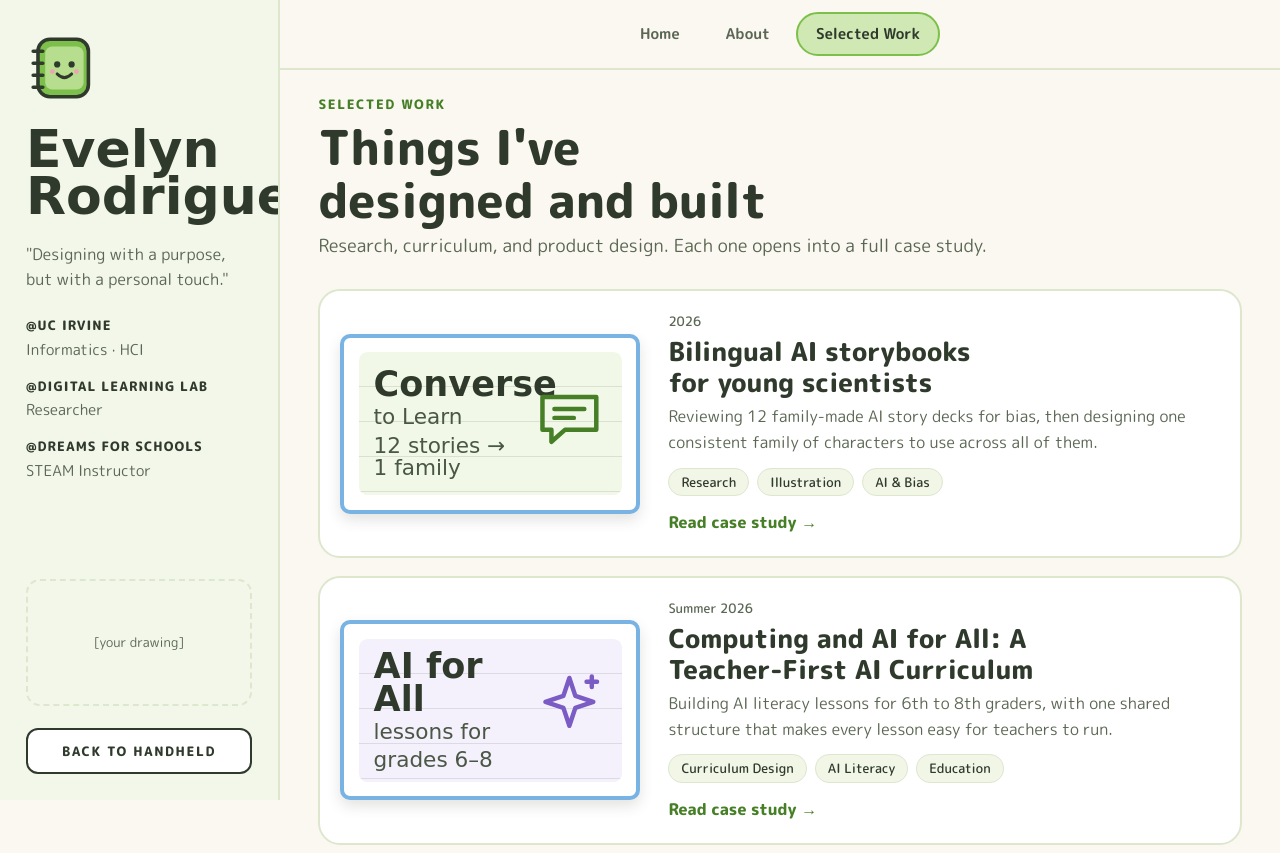
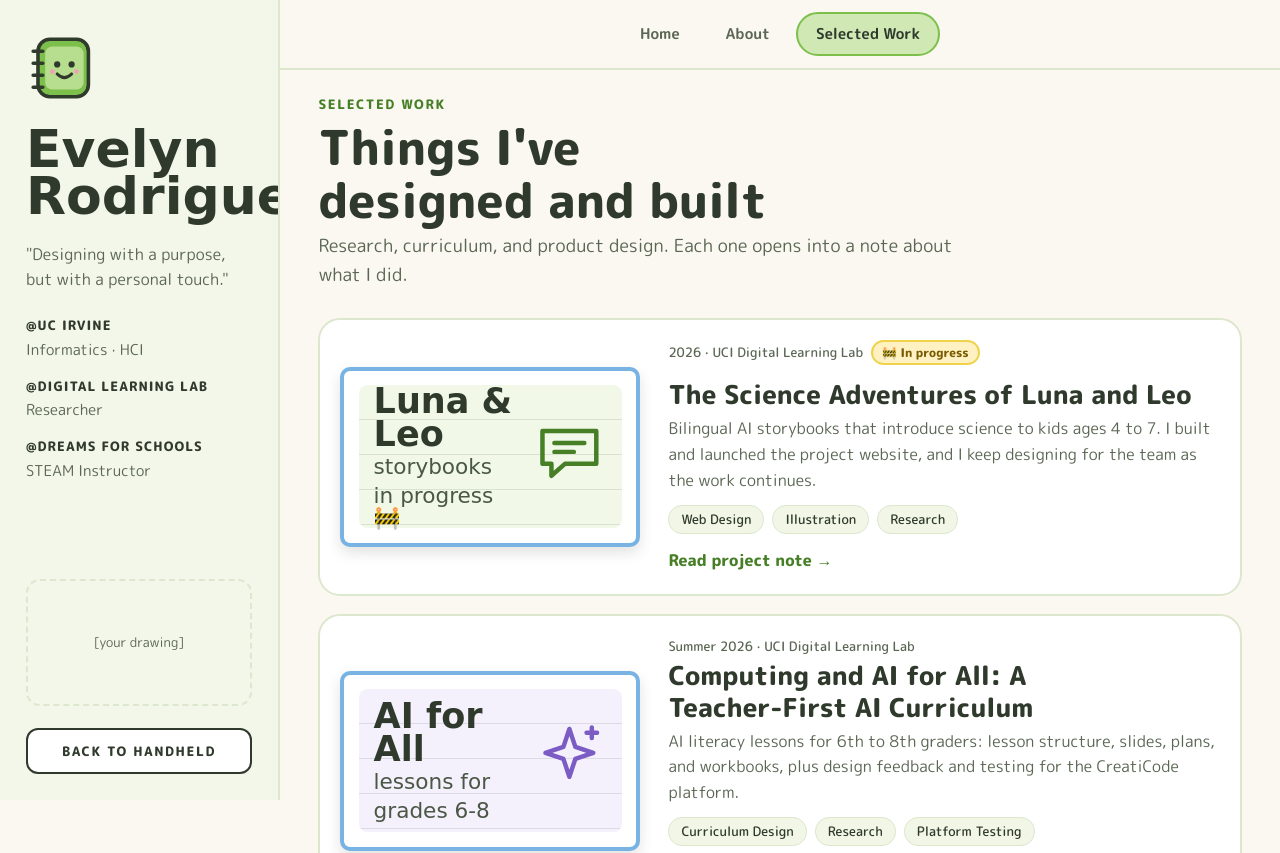
Before and after one commit to errodri3/evenote-portfolio, a React (Vite) app: page /work in a window 1280 px wide. Shown: the top 853 px of the page. Built offline with nearby package versions, Linux system fonts and the light colour scheme; a web font is replaced by a local one.

Commit message:
Mark Converse to Learn as in progress, expand AI for All

```diff
--- a/src/data/cases.jsx
+++ b/src/data/cases.jsx
@@ -1,38 +1,31 @@
 export const CASES = {
   c2l: {
-    title: 'Bilingual AI storybooks for young scientists',
+    title: 'The Science Adventures of Luna and Leo',
     short: 'Converse to Learn',
-    one: 'Reviewing 12 family-made AI story decks for bias, then designing one consistent family of characters to use across all of them.',
+    one: 'Bilingual AI storybooks that introduce science to kids ages 4 to 7. I built and launched the project website, and I keep designing for the team as the work continues.',
     year: '2026',
-    tags: ['Research', 'Illustration', 'AI & Bias'],
-    role: 'Researcher, Visual Designer',
-    timeline: '2026 - 2027',
-    tools: 'Figma, VSCode: HTML/CSS, JS, Adobe Photoshop',
-    team: 'UCI Digital Learning Lab, with University of Michigan and Harvard',
-    lede: 'Converse to Learn makes conversational-agent books and videos that talk with young children to build dialogic learning. I design and illustrate the visual assets for the platform. Most recently, I reviewed 12 story decks that families made with AI image tools and turned them into one shared family of characters.',
-    owned: ['Designed and illustrated visual assets for the platform', 'Cataloged and reviewed all 12 family story decks for bias', 'Designed one shared family of 10 characters'],
-    hero: { src: '/work/converse-to-learn/images/hero.png', caption: 'The family of characters' },
+    status: 'In progress',
+    lab: 'UCI Digital Learning Lab',
+    link: { href: 'https://lunaandleo.org', label: 'Visit lunaandleo.org' },
+    tags: ['Web Design', 'Illustration', 'Research'],
+    role: 'Designer, Web Developer',
+    timeline: '2026 - now',
+    tools: 'Figma, HTML/CSS, JS, Photoshop',
+    team: 'Converse to Learn · UC Irvine, University of Michigan, Harvard',
+    lede: 'Converse to Learn makes bilingual storybooks where an AI partner talks with young children about science. This project is still in the works, so this note covers what has shipped so far and what I am working on now.',
+    owned: [
+      'Designed and built lunaandleo.org, the public launch site for the project',
+      '[one or two other things you have finished, if you want to add them]',
+    ],
+    hero: { src: '/work/converse-to-learn/images/hero.png', caption: 'lunaandleo.org' },
     notes: [
-      { short: 'Context', k: 'context', h: 'Stories made by families', body: [
-        { p: "The project is a collaboration between UCI's Digital Learning Lab, the University of Michigan Marshall Family School of Education, and the Harvard Graduate School of Education. Families created story decks with AI image generation, about things like kids visiting grandparents, going back to their homeland, and tech versus tradition." },
+      { short: 'Launch', k: 'shipped', h: 'lunaandleo.org', body: [
+        { p: '[2–3 sentences: what the site needed to do, who it is for (families, teachers, researchers), and the decisions you made designing and building it.]' },
+        { img: { src: '/work/converse-to-learn/images/site.png', caption: 'The launch site' } },
       ] },
-      { short: 'Problem', k: 'problem', h: 'Twelve stories, twelve casts', body: [
-        { p: 'Every deck had its own characters, and AI-generated images brought their own bias along with them. There was no shared set of characters or backgrounds the team could reuse from story to story.' },
-      ] },
-      { short: 'Process', k: 'process', h: 'Catalog, compare, combine', body: [
-        { p: 'I cataloged all 12 decks (7 from UCI and 5 from Michigan) and looked for common characters, story patterns, and signs of AI bias.' },
-        { decision: { b: 'One family, not twelve.', p: 'The team agreed to analyze all 12 stories together and build one coherent family that could appear in any of them.' } },
-        { decision: { b: 'Design for who was missing.', p: 'I added characters and storylines from underrepresented countries, plus identity themes like colorism, so the set reflects more kids.' } },
-        { decision: { b: 'Consistency first.', p: 'I planned reusable home and school backgrounds so the same family can be placed across many stories and still look like themselves.' } },
-        { img: { src: '/work/converse-to-learn/images/catalog.png', caption: 'Story deck catalog' } },
-      ] },
-      { short: 'Solution', k: 'solution', h: 'A family of ten', body: [
-        { p: 'Mateo, Sofia, Elena, Andres, Jose, Mercedes, Diego, Valentina, Miguel, and Rosa: siblings, parents, grandparents, cousins, an aunt, and an uncle.' },
-        { img: { src: '/work/converse-to-learn/images/family.png', caption: 'Character sheets' } },
-      ] },
-      { short: 'Outcome', k: 'outcome', h: 'Where it landed', body: [
-        { p: '[What the team did with the family next, and what you learned.]' },
-        { stats: [['12', 'story decks reviewed'], ['10', 'family members designed'], ['3', 'universities collaborating']] },
+      { short: 'Now', k: 'in the works', h: "What I'm working on", body: [
+        { p: "The storybooks are still being developed, so I'm not writing up results yet. Right now I'm helping with:" },
+        { list: ['[for example: illustrating characters for the storybooks]', '[another small project with the team]'] },
       ] },
     ],
   },
@@ -40,15 +33,21 @@ export const CASES = {
   ai4all: {
     title: 'Computing and AI for All: A Teacher-First AI Curriculum',
     short: 'Computing and AI for All',
-    one: 'Building AI literacy lessons for 6th to 8th graders, with one shared structure that makes every lesson easy for teachers to run.',
+    one: 'AI literacy lessons for 6th to 8th graders: lesson structure, slides, plans, and workbooks, plus design feedback and testing for the CreatiCode platform.',
     year: 'Summer 2026',
-    tags: ['Curriculum Design', 'AI Literacy', 'Education'],
-    role: 'Curriculum Designer [confirm]',
+    lab: 'UCI Digital Learning Lab',
+    tags: ['Curriculum Design', 'Research', 'Platform Testing'],
+    role: 'Curriculum Designer, Researcher',
     timeline: 'June 2026 - August 2026',
-    tools: '-',
-    team: 'UCI Digital Learning Lab, led by Prof. Mark Warschauer',
-    lede: 'Computing and AI for All is an initiative at UCI that teaches AI literacy to middle schoolers in Orange County school districts. Students build with AI on the CreatiCode platform. I design the teacher guides, slide decks, student workbooks, and rubrics.',
-    owned: ['Teacher guides, slide decks, and student workbooks', 'Rubrics for every project lesson', 'The shared template every lesson now follows'],
+    tools: '[tools you used]',
+    team: 'Computing and AI for All · led by Prof. Mark Warschauer',
+    lede: 'Computing and AI for All teaches AI literacy to middle schoolers in Orange County school districts. Students build with AI on the CreatiCode platform. I designed the lesson structure and materials, and I helped the team improve the platform itself through design feedback and testing.',
+    owned: [
+      'Lesson structure, lesson plans, slide decks, and student workbooks',
+      'Rubrics for every project lesson',
+      'Design feedback and testing for the CreatiCode platform',
+      'Research that shaped the curriculum',
+    ],
     hero: { src: '/work/AI-for-all/images/hero.png', caption: 'A teacher guide and slide spread' },
     notes: [
       { short: 'Context', k: 'context', h: 'Middle schoolers building with AI', body: [
@@ -64,8 +63,12 @@ export const CASES = {
         { decision: { b: 'Rubrics as their own files.', p: 'Rubrics live in standalone files so teachers can attach them straight to Google Classroom, with a comments row for feedback.' } },
         { img: { src: '/work/AI-for-all/images/template.png', caption: 'The lesson template' } },
       ] },
-      { short: 'Solution', k: 'solution', h: 'Guides teachers can pick up and run', body: [
-        { p: 'A consistent set of teacher guides, slides, workbooks, and rubrics, plus reusable templates for revising the next lesson.' },
+      { short: 'Platform', k: 'platform', h: 'Helping shape CreatiCode', body: [
+        { p: '[2–3 sentences: what you tested on CreatiCode, the design feedback you gave, and anything that changed because of it.]' },
+        { img: { src: '/work/AI-for-all/images/platform.png', caption: 'CreatiCode' } },
+      ] },
+      { short: 'Solution', k: 'solution', h: 'Lessons teachers can pick up and run', body: [
+        { p: 'A consistent set of lesson plans, slides, workbooks, and rubrics, plus reusable templates for the next round of lessons.' },
         { img: { src: '/work/AI-for-all/images/spreads.png', caption: 'Example spreads' } },
       ] },
       { short: 'Outcome', k: 'outcome', h: 'What changed', body: [
--- a/src/data/notes.js
+++ b/src/data/notes.js
@@ -9,10 +9,9 @@
 export const NOTES = [
   { title: "Hi, I'm Eve!", sub: 'About me', to: '/about', tip: "That's me! Open it to learn who I am.",
     snip: ["Hi, I'm Eve!", 'designer +', 'web developer'], doodle: 'heart', ink: '#E0627A', paper: '#FFF8E3' },
-  { title: 'Converse to Learn', sub: 'Selected work · Research + Illustration', to: '/work/c2l', tip: 'Twelve stories, one family of characters.',
-    snip: ['Converse', 'to Learn', '12 stories → 1 family'], doodle: 'bubble', ink: '#467F26', paper: '#F1F8E8' },
+  { title: 'Converse to Learn', sub: 'Selected work · Research + Illustration', to: '/work/c2l', tip: 'Bilingual science storybooks. In progress!', snip: ['Luna & Leo', 'storybooks', 'in progress 🚧'], doodle: 'bubble', ink: '#467F26', paper: '#F1F8E8' },
   { title: 'Computing and AI for All', sub: 'Selected work · Curriculum Design', to: '/work/ai4all', tip: 'AI lessons for middle schoolers.',
-    snip: ['AI for All', 'lessons for', 'grades 6–8'], doodle: 'spark', ink: '#7B5CC4', paper: '#F4F0FC' },
+    snip: ['AI for All', 'lessons for', 'grades 6-8'], doodle: 'spark', ink: '#7B5CC4', paper: '#F4F0FC' },
   { title: 'Nudge', sub: 'Selected work · UX/UI Design', to: '/work/nudge', tip: 'My app for professional confidence.',
     snip: ['Nudge', 'practice makes', 'confident!'], doodle: 'phone', ink: '#6A74E0', paper: '#EEF0FE' },
   { title: 'Why Swapnote?', sub: 'About this site', to: '/why', tip: 'Why my portfolio looks like a note app.',
--- a/src/pages/CaseStudy.css
+++ b/src/pages/CaseStudy.css
@@ -101,6 +101,11 @@
 .cs-next { display: grid; grid-template-columns: minmax(0, 220px) minmax(0, 1fr); gap: 22px; align-items: center; padding: 18px; border-radius: 20px; border: 2px solid var(--line); background: var(--paper); color: inherit; text-decoration: none; }
 .cs-next:hover { border-color: var(--green); }
 
+/* in-progress badge + live site button */
+.status-badge { display: inline-block; margin: 0 0 10px; padding: 4px 12px; border-radius: 999px; background: #FFF1C2; border: 2px solid #EFD34A; font-size: 13px; font-weight: 800; color: #7A5B00; }
+.site-btn { display: inline-flex; align-items: center; gap: 6px; margin-top: 14px; padding: 10px 18px; border-radius: 999px; background: var(--green); border: 2px solid var(--green-dk); color: var(--ink); font-weight: 800; text-decoration: none; }
+.site-btn:hover { background: var(--green-lt); }
+
 /* ---------- phones: the stack becomes a strip across the top ---------- */
 @media (max-width: 760px) {
   .cs-layout { grid-template-columns: 1fr; gap: 12px; }
--- a/src/pages/Work.css
+++ b/src/pages/Work.css
@@ -11,6 +11,8 @@
 .work-one { display: block; margin: 0 0 12px; color: var(--muted); max-width: 60ch; }
 .read { display: block; font-weight: 800; color: var(--green-dk); margin-top: 14px; }
 
+.work-meta .status-badge { display: inline-block; margin-left: 8px; padding: 1px 9px; border-radius: 999px; background: #FFF1C2; border: 2px solid #EFD34A; font-size: 12px; font-weight: 800; color: #7A5B00; }
+
 @media (max-width: 820px) {
   .work-row { grid-template-columns: 1fr; }
 }
--- a/src/pages/Work.jsx
+++ b/src/pages/Work.jsx
@@ -14,7 +14,7 @@ export default function Work() {
       <div className="page-head">
         <span className="eyebrow">Selected Work</span>
         <h1 className="page-title">Things I've designed and built</h1>
-        <p className="page-lede">Research, curriculum, and product design. Each one opens into a full case study.</p>
+        <p className="page-lede">Research, curriculum, and product design. Each one opens into a note about what I did.</p>
       </div>
 
       <div className="work-list">
@@ -24,11 +24,14 @@ export default function Work() {
             <Link key={id} className="work-row" to={`/work/${id}`}>
               <Thumb note={noteFor(id)} />
               <span>
-                <span className="work-meta"><Ph>{c.year}</Ph></span>
+                <span className="work-meta">
+                  <Ph>{c.year}</Ph>{c.lab && <> · {c.lab}</>}
+                  {c.status && <span className="status-badge">🚧 {c.status}</span>}
+                </span>
                 <span className="work-title">{c.title}</span>
                 <span className="work-one">{c.one}</span>
                 <span className="tags">{c.tags.map((t) => <span key={t} className="tag">{t}</span>)}</span>
-                <span className="read">Read case study →</span>
+                <span className="read">{c.status ? 'Read project note →' : 'Read case study →'}</span>
               </span>
             </Link>
           )
```
Also changed, not shown: src/pages/CaseStudy.jsx (+7 -1 lines).
